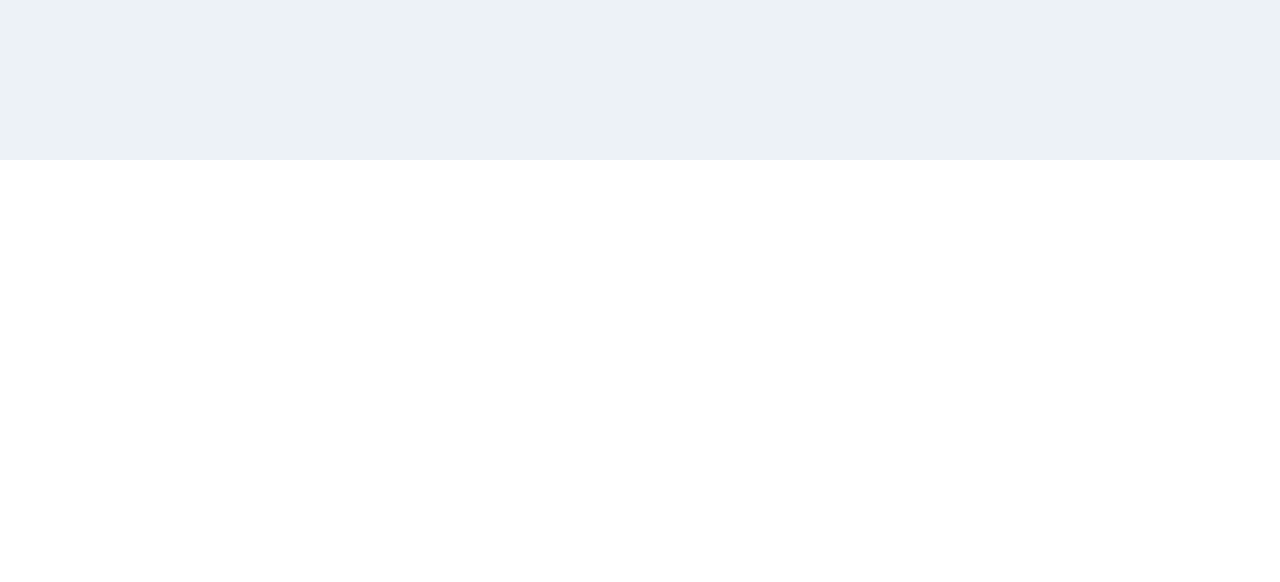
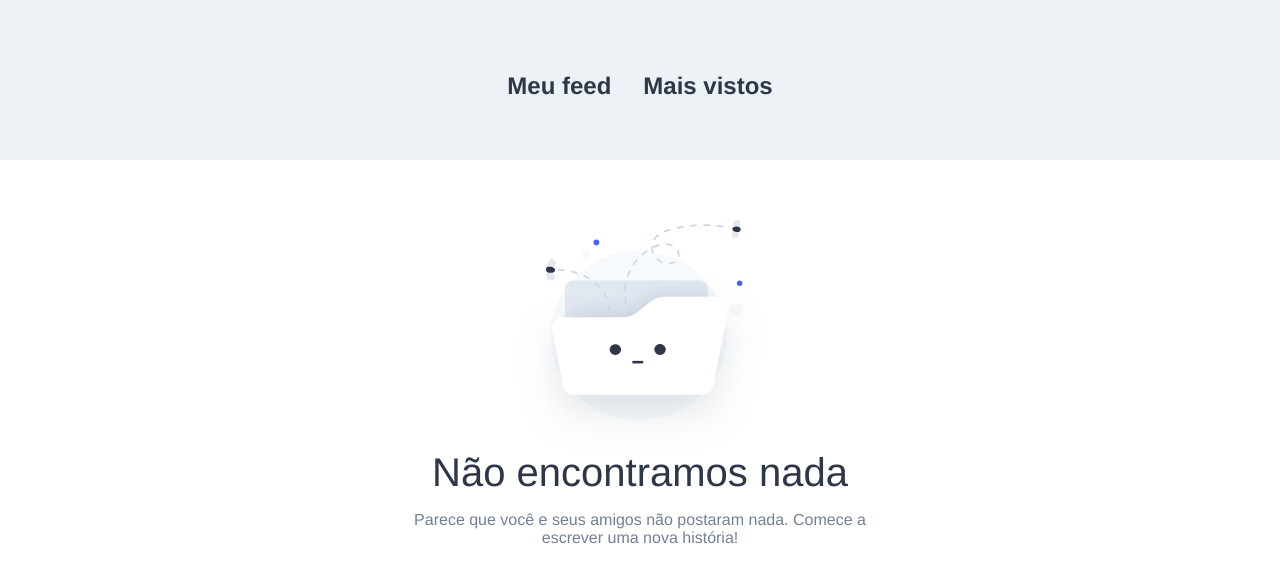
Before and after one commit to Wallace027Dev/Fundamentos-de-React, a React (Create React App) app: page /most-viewed in a window 1280 px wide. Before the commit this address had no page. Shown: the top 582 px of the page. Built offline with nearby package versions, Linux system fonts and the light colour scheme; a web font is replaced by a local one.

Commit message:
Adicionando aba de "most viewed", finalizando curso

```diff
--- a/src/App.js
+++ b/src/App.js
@@ -1,12 +1,16 @@
 import "./styles/App.css";
 import AppRoutes from "./Routes";
-import {BrowserRouter} from 'react-router-dom';
+import {BrowserRouter, Link} from 'react-router-dom';
 
 export default function App() {
 
   return (
     <div className="wrapper">
       <BrowserRouter>
+        <nav>
+          <Link to="/">Meu feed</Link>
+          <Link to="/most-viewed">Mais vistos</Link>
+        </nav>
         <AppRoutes />
       </BrowserRouter>
     </div>
--- a/src/Routes.js
+++ b/src/Routes.js
@@ -1,11 +1,13 @@
 import { Routes, Route} from 'react-router-dom';
 
 import Home from './pages/Home'
+import MostViewed from './pages/MostViewed';
 
 export default function AppRoutes(){
   return(
     <Routes>
       <Route path="/" element={<Home />} />
+      <Route path="/most-viewed" element={ <MostViewed /> } />
     </Routes>
   )
 }
--- a/src/components/Feed.js
+++ b/src/components/Feed.js
@@ -20,8 +20,8 @@
   return (
     <>
       <header>
-        <h1>Seu Feed</h1>
-        <h2>Acompanhe o que seus amigos estão pensando em tempo real</h2>
+        <h1>{props.title}</h1>
+        <h2>{props.subtitle}</h2>
       </header>
 
       <section className="feed">
--- a/src/pages/Home.js
+++ b/src/pages/Home.js
@@ -22,7 +22,11 @@
     <>
     <PostForm onSubmit={handleSubmit} />
       <main>
-        <Feed posts={posts}/>
+        <Feed
+        posts={posts}
+        title="Seu Feed"
+        subtitle="Acompanhe o que seus amigos estão pensando em tempo real"
+        />
       </main>
     </>
   );
--- /dev/null
+++ b/src/pages/MostViewed.js
@@ -0,0 +1,15 @@
+import Feed from '../components/Feed'
+
+export default function MostViewed(){
+  const posts = [];
+
+  return (
+    <main className="most-viewed">
+        <Feed
+        posts={posts}
+        title="Mais vistos"
+        subtitle="Acompanhe os assuntos mais comentados no momento e fique por dentro de qualquer novidade"
+        />
+      </main>
+  )
+}
```
